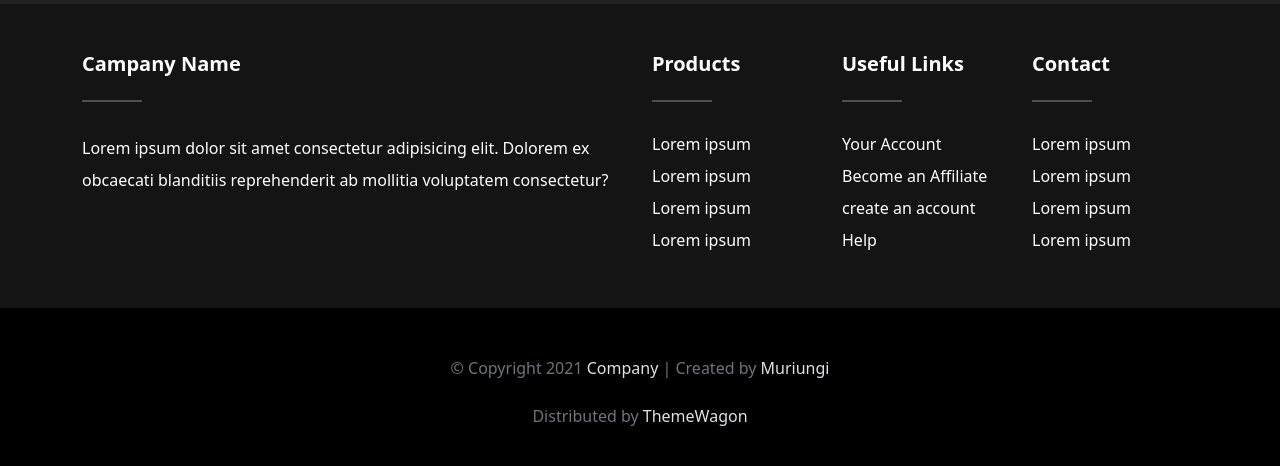
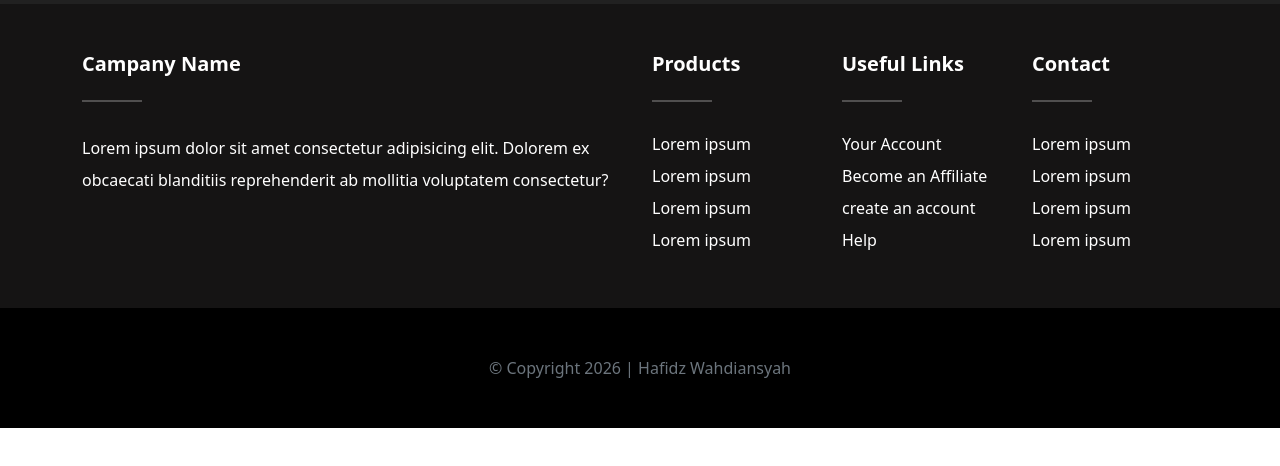
Before and after one commit to hafidzwahdiansyah/Hafidz-Wahdiansyah, a website: page index.html in a window 1280 px wide. Shown: the part 7004-7470 px from the top of the page. After the commit the page ends 7432 px from the top, so only its background shows below. Drawn offline with nearby package versions, Linux system fonts and the light colour scheme; files that its build step writes are made by us from their sources.

Commit message:
Update index.html

```diff
--- a/index.html
+++ b/index.html
@@ -719,9 +719,8 @@ ini melatih kedisiplinan, tanggung jawab, dan kemampuan koordinasi.
       <div class="row text-center text-white">
         <div class="col-12">
           <div class="footer-bottom__copyright">
-            &COPY; Copyright 2021 <a href="#">Company</a> | Created by <a href="http://codewithpatrick.com" target="_blank">Muriungi</a><br><br>
+            &COPY; Copyright 2026 | Hafidz Wahdiansyah
 
-            Distributed by <a href="http://themewagon.com" target="_blank">ThemeWagon</a>
           </div>
         </div>
       </div>
```
